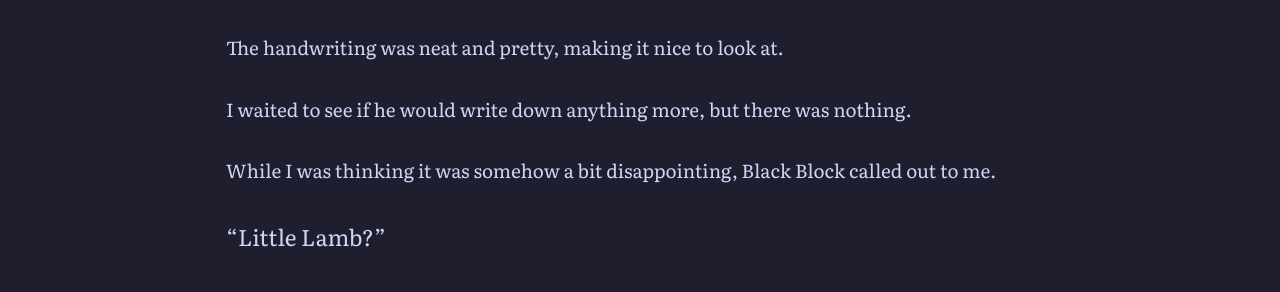
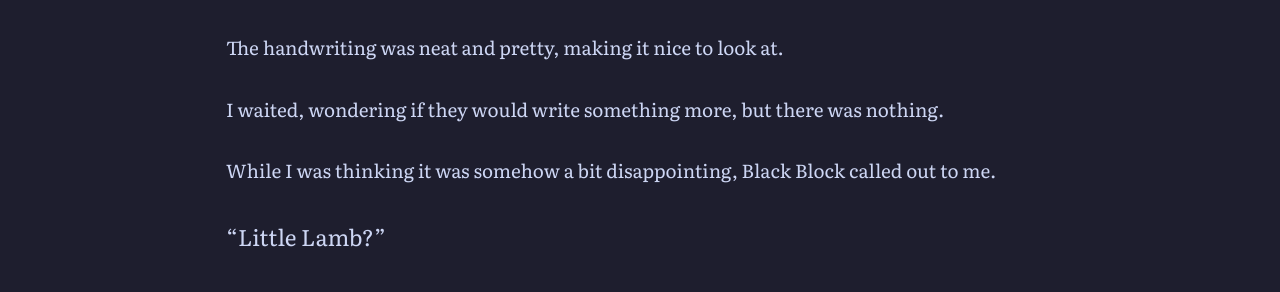
Before and after one commit to soleumn/soleumn.github.io, a Jekyll site: the page built from _chapters/eoshinki/ch188.md, in a window 1280 px wide and 900 px high, scrolled down 1258 px. Shown: the part 165-457 px from the top of the window. Built offline with Jekyll 4.4.1, drawn with Linux system fonts in a browser that asks for light colours; some web fonts are replaced; comment, search, counter and statistics services are not loaded.

Commit message:
Edit Chapter 188 (via site)

```diff
--- a/_chapters/eoshinki/ch188.md
+++ b/_chapters/eoshinki/ch188.md
@@ -46,7 +46,7 @@ The number of characters gradually decreased, and the final word was a solitary
 
 The handwriting was neat and pretty, making it nice to look at.
 
-I waited to see if he would write down anything more, but there was nothing.
+I waited, wondering if they would write something more, but there was nothing.
 
 While I was thinking it was somehow a bit disappointing, Black Block called out to me.
 
```
